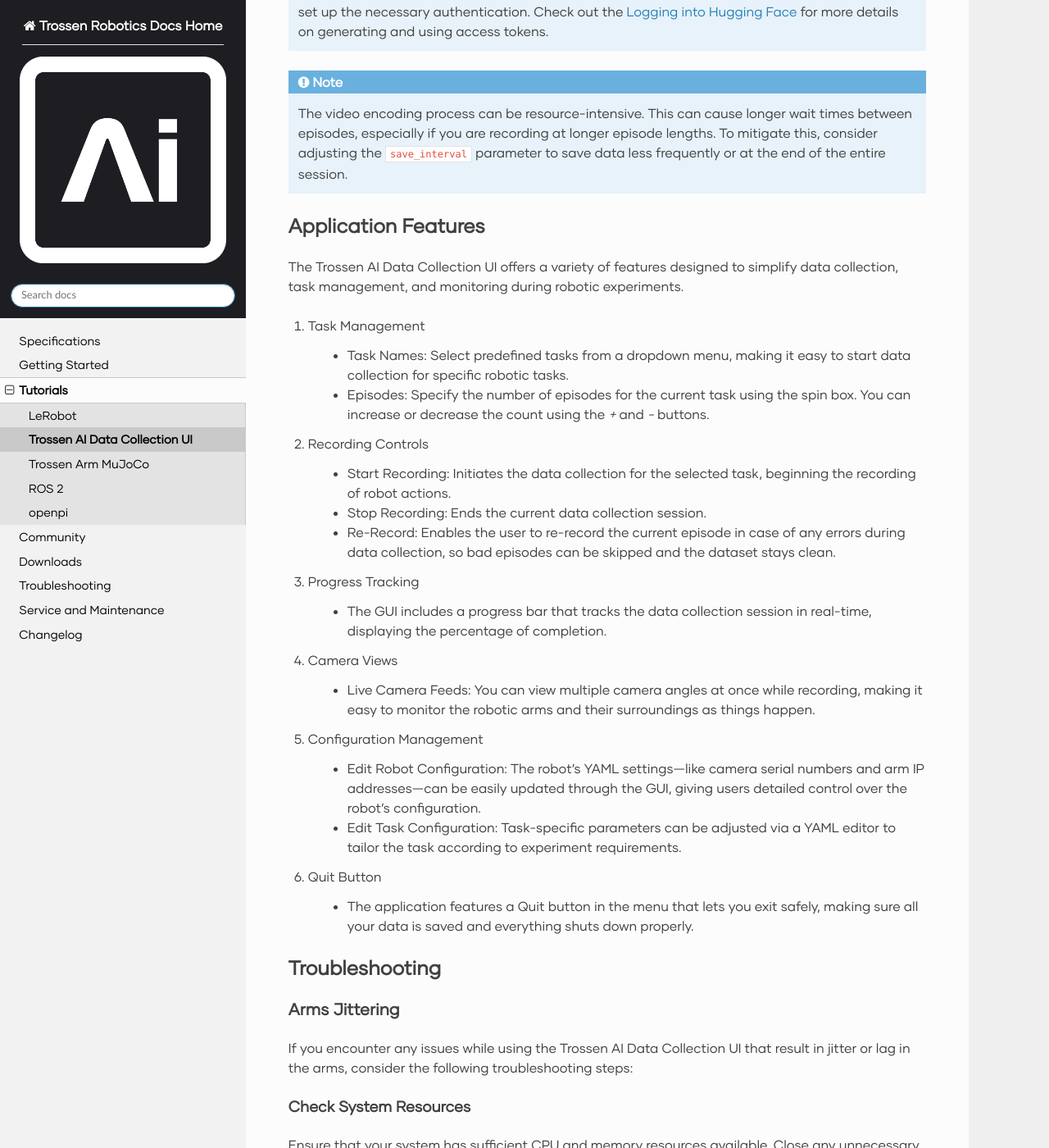
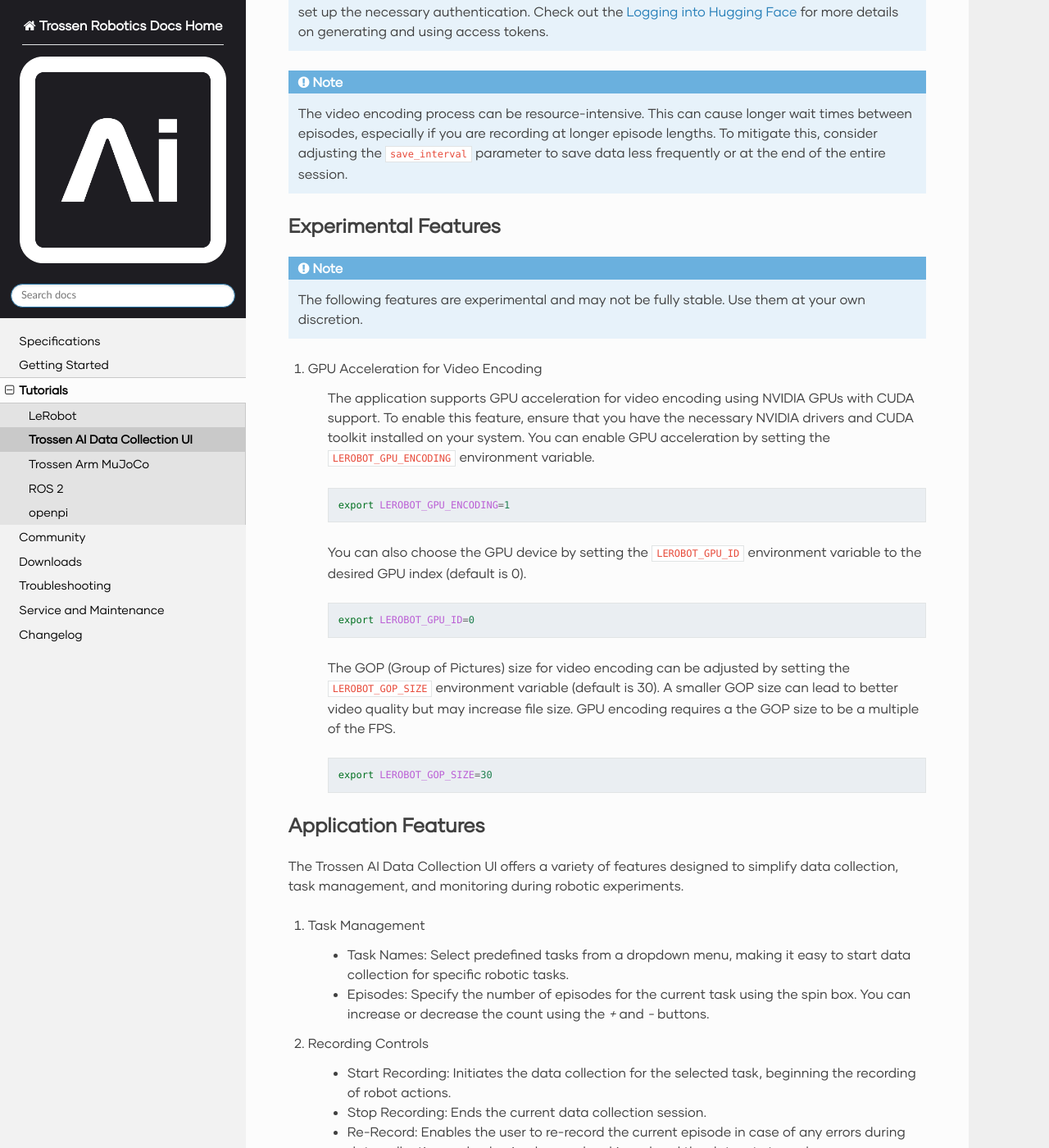
Before and after one commit to TrossenRobotics/trossen_arm, a Sphinx documentation site: the page built from docs/tutorials/trossen_data_collection_ui.rst, in a window 1280 px wide and 1400 px high, scrolled down 6415 px. Shown: the whole window at 82% size. Built offline with Sphinx 7.4.7 and the Read the Docs theme 3.1.0, drawn with Linux system fonts in a browser that asks for light colours; some web fonts are replaced; pages that are not in the unit, such as notebooks, are missing from menus.

Commit message:
add GPU encoding docs

```diff
--- a/docs/tutorials/trossen_data_collection_ui.rst
+++ b/docs/tutorials/trossen_data_collection_ui.rst
@@ -292,6 +292,40 @@ An example configuration for tasks is shown below:
     This can cause longer wait times between episodes, especially if you are recording at longer episode lengths.
     To mitigate this, consider adjusting the ``save_interval`` parameter to save data less frequently or at the end of the entire session.
 
+Experimental Features
+=====================
+
+.. note::
+
+    The following features are experimental and may not be fully stable.
+    Use them at your own discretion.
+
+
+#. GPU Acceleration for Video Encoding
+
+    The application supports GPU acceleration for video encoding using NVIDIA GPUs with CUDA support.
+    To enable this feature, ensure that you have the necessary NVIDIA drivers and CUDA toolkit installed on your system.
+    You can enable GPU acceleration by setting the ``LEROBOT_GPU_ENCODING`` environment variable.
+
+    .. code-block:: bash
+
+        export LEROBOT_GPU_ENCODING=1
+
+    You can also choose the GPU device by setting the ``LEROBOT_GPU_ID`` environment variable to the desired GPU index (default is 0).
+
+    .. code-block:: bash
+
+        export LEROBOT_GPU_ID=0
+
+    The GOP (Group of Pictures) size for video encoding can be adjusted by setting the ``LEROBOT_GOP_SIZE`` environment variable (default is 30).
+    A smaller GOP size can lead to better video quality but may increase file size.
+    GPU encoding requires a the GOP size to be a multiple of the FPS.
+
+    .. code-block:: bash
+
+        export LEROBOT_GOP_SIZE=30
+
+
 Application Features
 ====================
 
```
Also changed, not shown: docs/tutorials/lerobot/record_episode.rst (+33 -0 lines).
